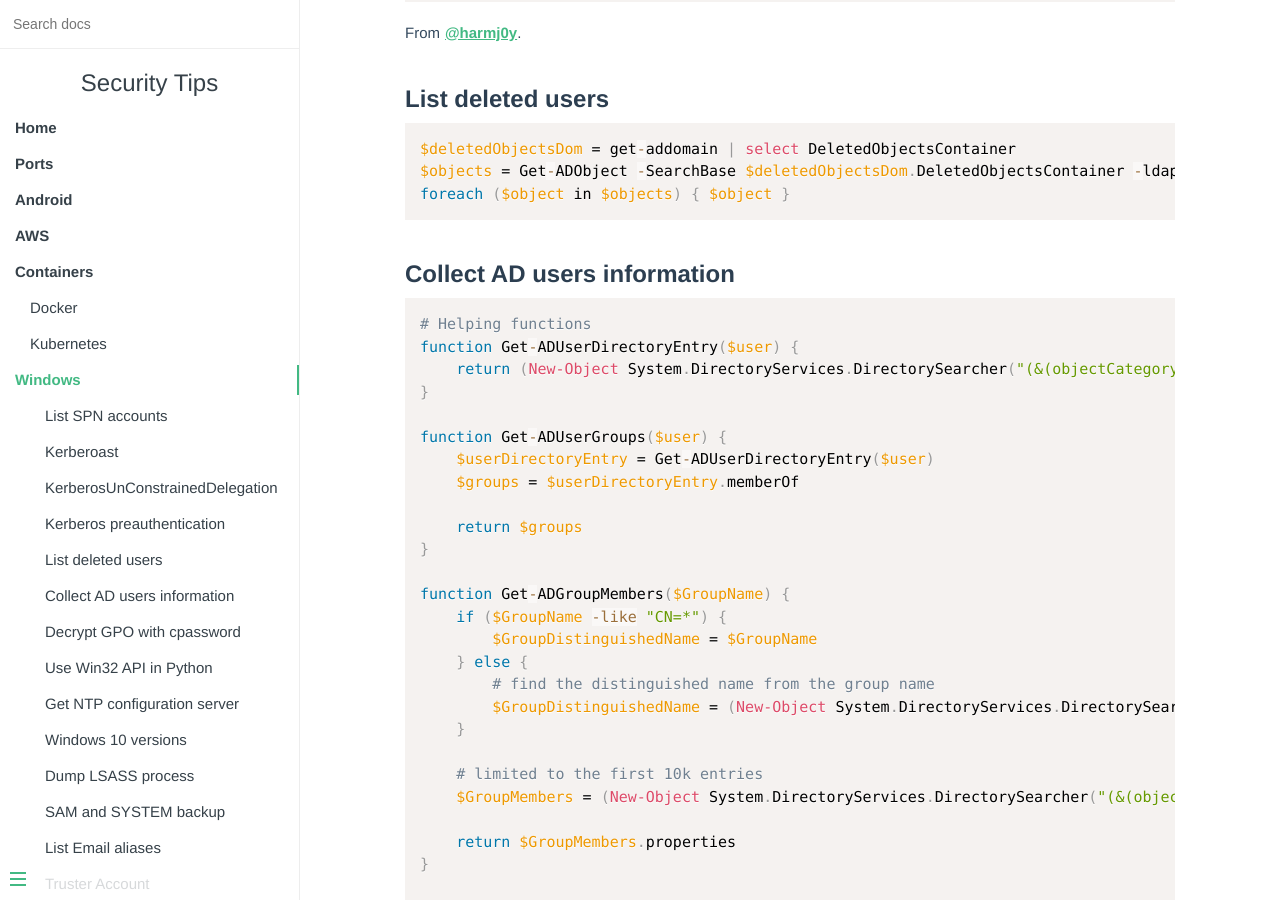
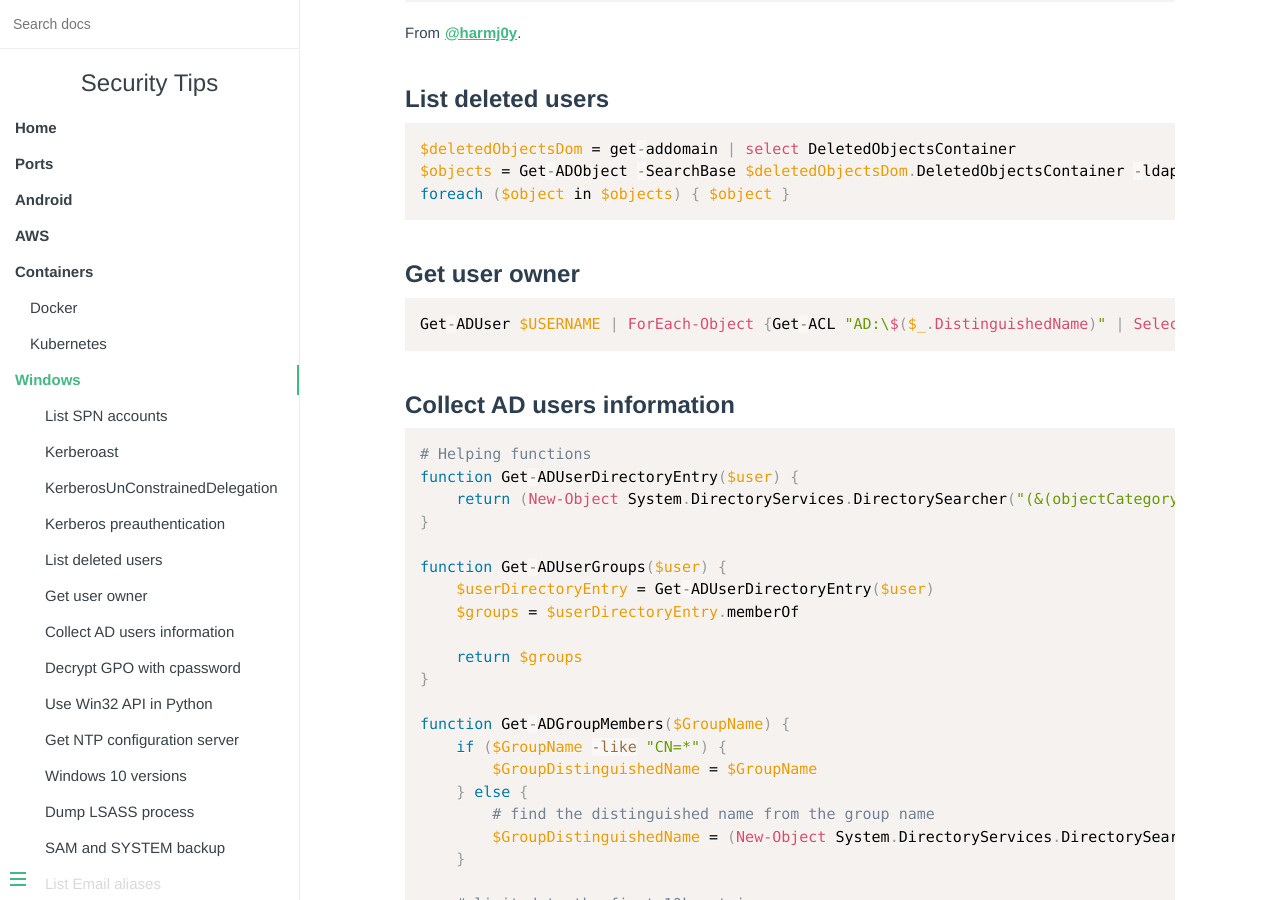
Before and after one commit to vincd/security-tips, an MkDocs documentation site: the page built from docs/windows.md, in a window 1280 px wide and 900 px high, scrolled down 2284 px. Built offline with MkDocs 1.6.1, drawn with Linux system fonts in a browser that asks for light colours.

Commit message:
Add Get user owner script

````diff
--- a/docs/windows.md
+++ b/docs/windows.md
@@ -46,6 +46,7 @@ to get the hash in a format that `John` or `Hashcat ` can brute-force:
 python GetUserSPNs.py <domain_name>/<domain_user>:<domain_user_password> -format <john/empty> -outputfile hashes.txt
 ```
 
+
 ### KerberosUnConstrainedDelegation
 
 More information [here](https://adsecurity.org/?p=1667)
@@ -70,7 +71,6 @@ There are two Bitwise operation Extensible Match Rules.
 ```
 
 ![](https://adsecurity.org/wp-content/uploads/2015/08/KerberosUnConstrainedDelegation-PowerShell-DiscoverServers2.png)
-
 
 
 ### Kerberos preauthentication
@@ -104,6 +104,13 @@ From [@harmj0y](https://github.com/SecureAuthCorp/impacket/blob/master/examples/
 $deletedObjectsDom = get-addomain | select DeletedObjectsContainer
 $objects = Get-ADObject -SearchBase $deletedObjectsDom.DeletedObjectsContainer -ldapfilter "(objectClass=user)" -IncludeDeletedObjects -properties *
 foreach ($object in $objects) { $object }
+```
+
+
+### Get user owner
+
+```powershell
+Get-ADUser $USERNAME | ForEach-Object {Get-ACL "AD:\$($_.DistinguishedName)" | Select-Object -ExpandProperty Owner}
 ```
 
 
````
